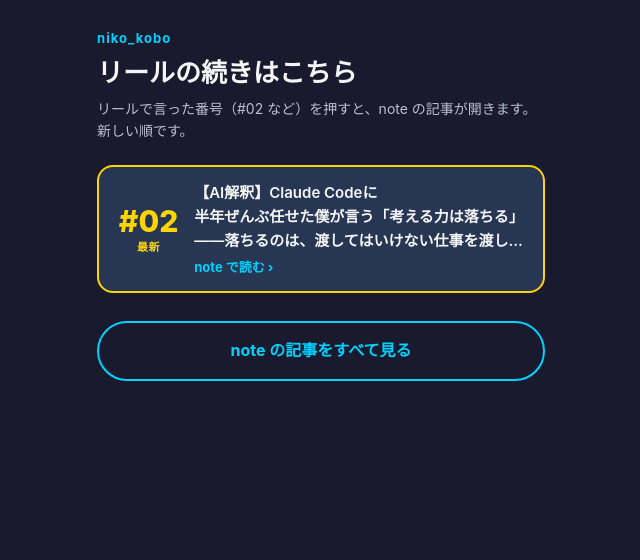
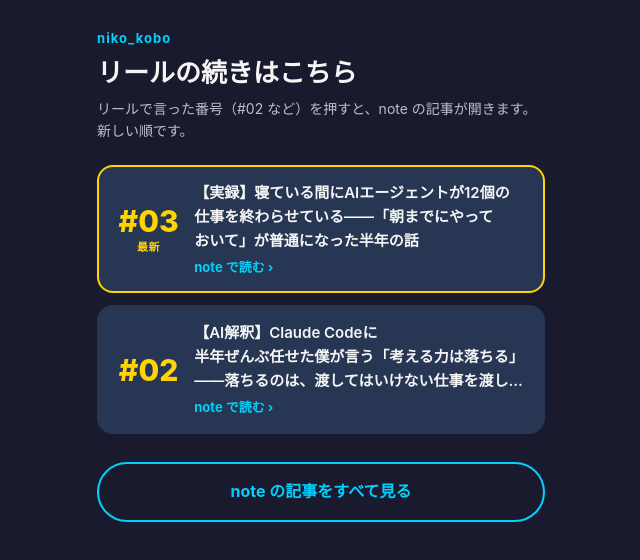
Before and after one commit to katuyukinoadres-beep/niko-kobo-story, a plain HTML site: page links/index.html in a window 1280 px wide. Shown: the whole page, without its empty margins (319-959 px from the left). Drawn offline with Linux system fonts and the light colour scheme.

Commit message:
記事一覧を更新

```diff
--- a/links/index.html
+++ b/links/index.html
@@ -17,5 +17,5 @@ ol{list-style:none;margin:0;padding:0;display:grid;gap:12px}
 .all{display:block;margin-top:28px;padding:15px;border:2px solid #00d2ff;border-radius:999px;color:#00d2ff;font-weight:700;text-align:center;text-decoration:none}
 </style></head>
 <body><main><p class="brand">niko_kobo</p><h1>リールの続きはこちら</h1><p class="lead">リールで言った番号（#02 など）を押すと、note の記事が開きます。新しい順です。</p>
-<ol><li><a class="card latest" href="https://note.com/nikokobo/n/nb84bde863847"><span class="nn">#02<span class="badge">最新</span></span><span><span class="title">【AI解釈】Claude Codeに半年ぜんぶ任せた僕が言う「考える力は落ちる」——落ちるのは、渡してはいけない仕事を渡したときだけだった</span><span class="go">note で読む ›</span></span></a></li></ol>
+<ol><li><a class="card latest" href="https://note.com/nikokobo/n/nab5c0ac5bfed"><span class="nn">#03<span class="badge">最新</span></span><span><span class="title">【実録】寝ている間にAIエージェントが12個の仕事を終わらせている——「朝までにやっておいて」が普通になった半年の話</span><span class="go">note で読む ›</span></span></a></li><li><a class="card" href="https://note.com/nikokobo/n/nb84bde863847"><span class="nn">#02</span><span><span class="title">【AI解釈】Claude Codeに半年ぜんぶ任せた僕が言う「考える力は落ちる」——落ちるのは、渡してはいけない仕事を渡したときだけだった</span><span class="go">note で読む ›</span></span></a></li></ol>
 <a class="all" href="https://note.com/nikokobo">note の記事をすべて見る</a></main></body></html>
```
